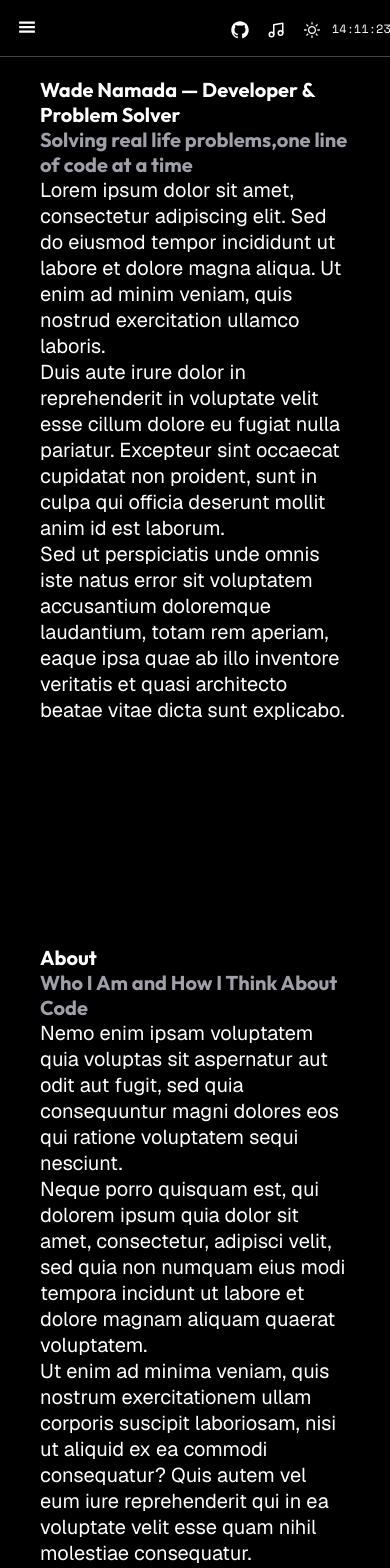
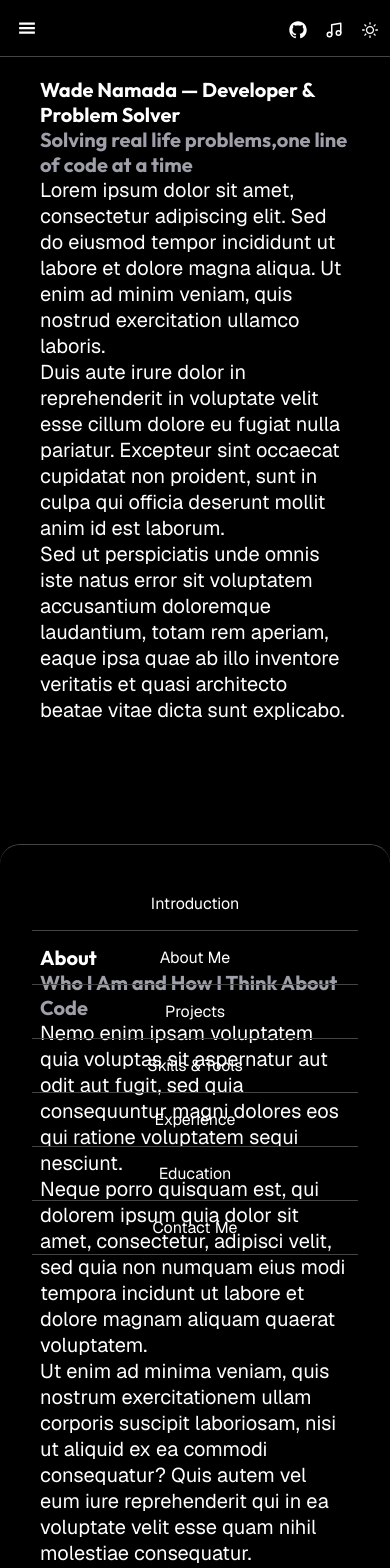
Before and after one commit to wade00000/My-Portfolio, a React (Vite) app: page /intro in a window 390 px wide. Shown: the top 1568 px of the page. Built offline with nearby package versions, Linux system fonts and the light colour scheme.

Commit message:
feat: add hamburger menu for smaller resolutions

```diff
--- a/src/App.css
+++ b/src/App.css
@@ -116,6 +116,32 @@
 .light .sidebar a.active {
   background-color: #e5e5e5; /* light gray */
   color:rgb(154, 16, 154);
+}
+
+.mobile-menu {
+  display: flex;
+  flex-direction: column;
+  position: fixed;
+  bottom: 0;
+  left: 0;
+  right: 0;
+  padding: 2rem;
+  border-top: 1px solid #444;
+  border-radius:   20px 20px 0 0;
+  transform: translateY(100%);
+  transition: transform 0.3s ease;
+  z-index: 99; /* Below navbar (which is 100) */
+  min-height: 50vh;
+}
+
+.mobile-menu a {
+  text-align: center; /* Center the text */
+  padding: 1rem 0; /* Vertical padding */
+  border-bottom: 1px solid #444; /* Horizontal line */
+}
+
+.mobile-menu.open {
+  transform: translateY(0); /* Slide up */
 }
 
 /*.sidebar a {
@@ -442,14 +468,18 @@ a {
 
 @media(max-width:600px){
   .hamburger{
-    display: block;
-    padding-left: 10px;
+    display: flex;
+    padding: 7px 7px 7px 10px;
   }
   .logo{
     display: none;
   }
 
   .nav-left a{
+    display: none;
+  }
+
+  .time{
     display: none;
   }
 
--- a/src/App.jsx
+++ b/src/App.jsx
@@ -3,6 +3,7 @@ import './App.css'
 import NavBar from './components/NavBar'
 import SideBar from './components/SideBar'
 import { Outlet } from 'react-router-dom';
+import { Link } from "react-router";
 
 function App() {
   const [hours,setHours] = useState(0)
@@ -11,6 +12,7 @@ function App() {
   const [isPlaying,setIsPlaying] = useState(false)
   const [triggerAnimation, setTriggerAnimation] = useState(true)
   const [activeSection, setActiveSection] = useState('')
+  const [menuOpen, setMenuOpen] = useState(false)
   const [darkMode, setDarkMode] = useState(() => {
     // Check localStorage first, default to dark mode if nothing saved
     const saved = localStorage.getItem('darkMode')
@@ -36,7 +38,15 @@ function App() {
   const handleLogoHover = () => {
         setTriggerAnimation(false) // Reset
         setTimeout(() => setTriggerAnimation(true), 50) // Trigger again
-     }
+  }
+
+  const handleSectionClick = (sectionId) => {
+    const el = document.getElementById(sectionId)
+    if(el){
+      el.scrollIntoView({ behavior: "smooth" })
+    }
+  }
+
 
 
   useEffect(() => {
@@ -80,12 +90,46 @@ function App() {
         darkMode={darkMode}
         handleLogoHover={handleLogoHover}
         triggerAnimation={triggerAnimation}
+        setMenuOpen={setMenuOpen}
+        menuOpen={menuOpen}
       />
+
+      <div className={`mobile-menu ${menuOpen ? 'open' : ''}`}>
+        <Link to="/intro" onClick={() => handleSectionClick('intro')}>
+          Introduction
+        </Link>
+
+        <Link to="/about"  onClick={() => handleSectionClick('aboutme')}>
+          About Me
+        </Link>
+
+        <Link to="/projects" onClick={() => handleSectionClick('projects')}>
+          Projects
+        </Link>
+
+        <Link to="/skills" onClick={() => handleSectionClick('skills-tools')}>
+          Skills & Tools
+        </Link>
+
+        <Link to="/experience"onClick={() => handleSectionClick('experience')}>
+          Experience
+        </Link>
+
+        <Link to="/education" onClick={() => handleSectionClick('education')}>
+          Education
+        </Link>
+
+        <Link to="/contact" onClick={() => handleSectionClick('contact')}>
+          Contact Me
+        </Link>
+      </div>
+
       <div className="container">
-        <SideBar activeSection={activeSection}/>
+        <SideBar activeSection={activeSection} handleSectionClick={handleSectionClick}/>
         <Outlet
           context={{
-            setActiveSection
+            setActiveSection,
+
           }}
         />
 
--- a/src/components/NavBar.jsx
+++ b/src/components/NavBar.jsx
@@ -5,12 +5,12 @@ import { LuMusic,LuMoon,LuExternalLink } from "react-icons/lu";
 import { AiOutlineSun } from "react-icons/ai";
 import { GiHamburgerMenu } from "react-icons/gi";
 
-function NavBar({time,handleMusic,handleDark,darkMode,isPlaying,triggerAnimation,handleLogoHover}){
+function NavBar({time,handleMusic,handleDark,darkMode,isPlaying,triggerAnimation,handleLogoHover,setMenuOpen,menuOpen}){
 
     return(
         <nav className="navbar">
            <div className="nav-left">
-                 <button className="hamburger" id="hamburger">
+                 <button className="hamburger" id="hamburger" onClick={() => setMenuOpen(!menuOpen)}>
                    <GiHamburgerMenu size={18} />
                 </button>
                 <div
```
